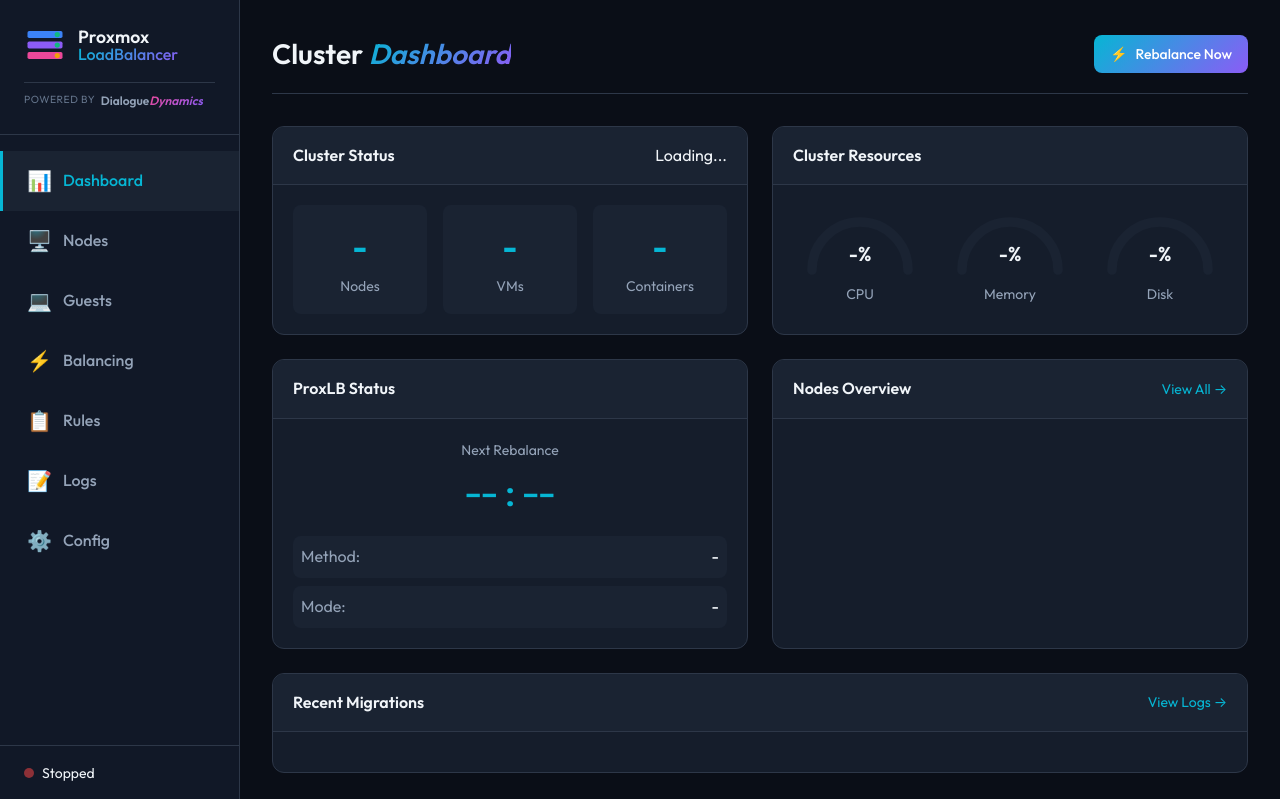
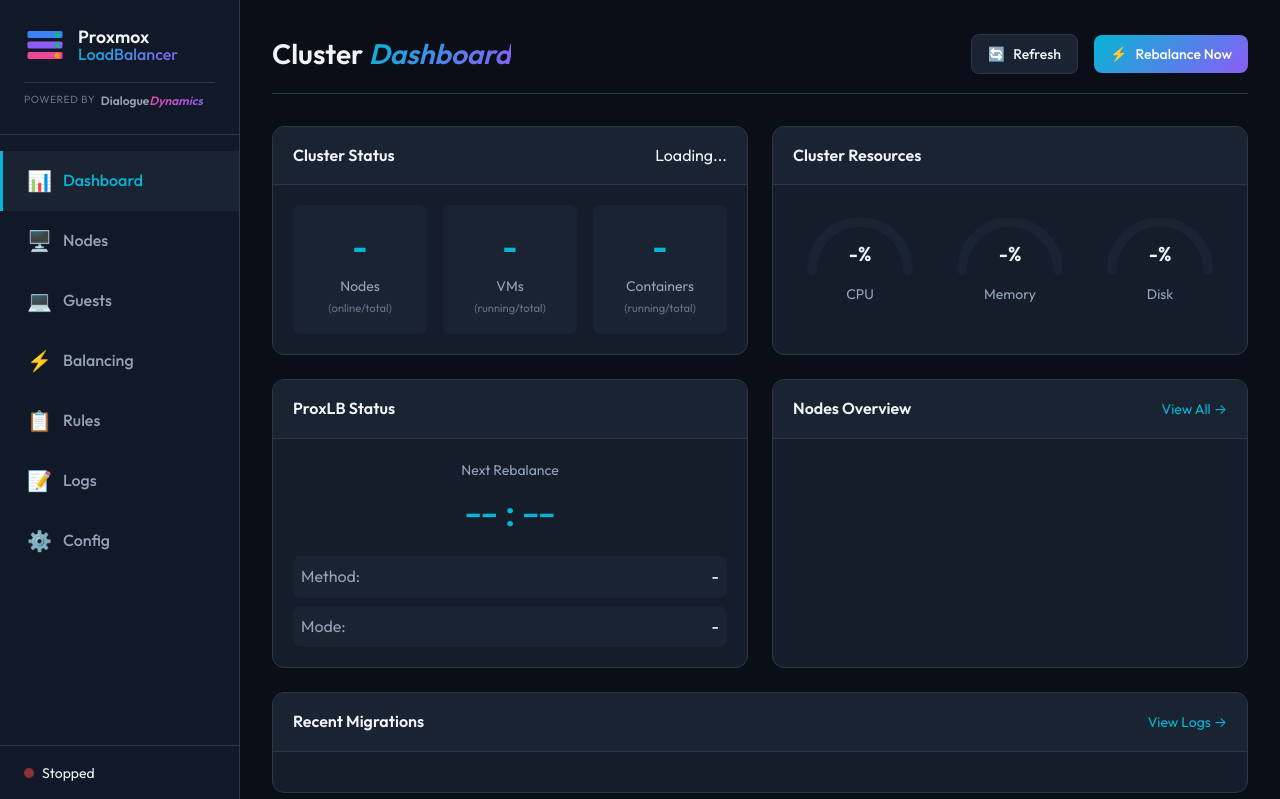
Before and after one commit to DialogueDynamicsAI/Proxmox_LoadBalancing, a FastAPI app: page / in a window 1280 px wide. Shown: the top 799 px of the page. Run offline with FastAPI, Linux system fonts and the light colour scheme.

Commit message:
Add auto-refresh and online/offline VM counts
Dashboard improvements:
- Added Refresh button to dashboard header
- Shows 'Last updated' timestamp
- VM/Container counts now show running/total (e.g. 20/24)
- Node counts show online/total
- Auto-refresh every 15 seconds on dashboard
- Auto-refresh guests and nodes pages every 20 seconds
- Resource gauges reflect only running VMs
- Faster service status refresh (every 10 seconds)

```diff
--- a/proxlb-ui-app/frontend/static/css/style.css
+++ b/proxlb-ui-app/frontend/static/css/style.css
@@ -386,9 +386,28 @@ body {
     color: var(--accent-primary);
 }
 
+.status-value .count-detail {
+    font-size: 1rem;
+    font-weight: 400;
+    color: var(--text-muted);
+}
+
 .status-label {
     font-size: 0.875rem;
     color: var(--text-secondary);
+}
+
+.status-label small {
+    display: block;
+    font-size: 0.7rem;
+    color: var(--text-muted);
+    margin-top: 0.125rem;
+}
+
+.last-refresh {
+    font-size: 0.8rem;
+    color: var(--text-muted);
+    margin-right: 0.5rem;
 }
 
 /* Gauges */
--- a/proxlb-ui-app/frontend/static/js/app.js
+++ b/proxlb-ui-app/frontend/static/js/app.js
@@ -164,6 +164,12 @@ async function loadDashboard() {
     ]);
 }
 
+async function refreshDashboard() {
+    showToast('Refreshing...', 'info');
+    await loadDashboard();
+    showToast('Dashboard updated', 'success');
+}
+
 async function loadClusterStatus() {
     try {
         const data = await apiGet('/cluster');
@@ -171,18 +177,45 @@ async function loadClusterStatus() {
         // Update cluster name
         document.getElementById('cluster-name').textContent = data.cluster_name || 'Cluster';
 
-        // Update counts
-        document.getElementById('node-count').textContent = data.nodes?.total || 0;
-        document.getElementById('vm-count').textContent = data.guests?.vms?.total || 0;
-        document.getElementById('ct-count').textContent = data.guests?.containers?.total || 0;
-
-        // Update gauges
+        // Update node counts
+        const nodeCount = document.getElementById('node-count');
+        if (nodeCount) {
+            nodeCount.innerHTML = `${data.nodes?.online || 0}<span class="count-detail">/${data.nodes?.total || 0}</span>`;
+        }
+
+        // Update VM counts with online/offline breakdown
+        const vmCount = document.getElementById('vm-count');
+        if (vmCount) {
+            const running = data.guests?.vms?.running || 0;
+            const total = data.guests?.vms?.total || 0;
+            vmCount.innerHTML = `${running}<span class="count-detail">/${total}</span>`;
+        }
+
+        // Update container counts with online/offline breakdown
+        const ctCount = document.getElementById('ct-count');
+        if (ctCount) {
+            const running = data.guests?.containers?.running || 0;
+            const total = data.guests?.containers?.total || 0;
+            ctCount.innerHTML = `${running}<span class="count-detail">/${total}</span>`;
+        }
+
+        // Update gauges (only running VMs use resources)
         updateGauge('cpu', data.resources?.cpu?.percent || 0);
         updateGauge('mem', data.resources?.memory?.percent || 0);
         updateGauge('disk', data.resources?.disk?.percent || 0);
 
+        // Update last refresh time
+        updateLastRefreshTime();
+
     } catch (error) {
         showToast('Failed to load cluster status', 'error');
+    }
+}
+
+function updateLastRefreshTime() {
+    const el = document.getElementById('last-refresh');
+    if (el) {
+        el.textContent = `Last updated: ${new Date().toLocaleTimeString()}`;
     }
 }
 
@@ -1730,12 +1763,24 @@ document.getElementById('confirm-modal')?.addEventListener('click', (e) => {
 // ============== Auto Refresh ==============
 
 function startAutoRefresh() {
-    // Refresh dashboard every 30 seconds
+    // Refresh dashboard every 15 seconds
     refreshIntervals.dashboard = setInterval(() => {
         if (currentPage === 'dashboard') {
             loadDashboard();
         }
-    }, 30000);
+    }, 15000);
+
+    // Refresh current page data every 20 seconds
+    refreshIntervals.page = setInterval(() => {
+        switch (currentPage) {
+            case 'nodes':
+                loadNodes();
+                break;
+            case 'guests':
+                loadGuests();
+                break;
+        }
+    }, 20000);
 
     // Refresh service status every 10 seconds
     refreshIntervals.status = setInterval(() => {
--- a/proxlb-ui-app/templates/index.html
+++ b/proxlb-ui-app/templates/index.html
@@ -4,7 +4,7 @@
     <meta charset="UTF-8">
     <meta name="viewport" content="width=device-width, initial-scale=1.0">
     <title>Proxmox LoadBalancer | Dialogue Dynamics AI</title>
-    <link rel="stylesheet" href="/static/css/style.css?v=3">
+    <link rel="stylesheet" href="/static/css/style.css?v=4">
     <link rel="preconnect" href="https://fonts.googleapis.com">
     <link rel="preconnect" href="https://fonts.gstatic.com" crossorigin>
     <link href="https://fonts.googleapis.com/css2?family=JetBrains+Mono:wght@400;500;600&family=Outfit:wght@300;400;500;600;700&display=swap" rel="stylesheet">
@@ -96,6 +96,10 @@
                 <header class="page-header">
                     <h1>Cluster <em>Dashboard</em></h1>
                     <div class="header-actions">
+                        <span class="last-refresh" id="last-refresh"></span>
+                        <button class="btn btn-secondary" onclick="refreshDashboard()">
+                            <span>🔄</span> Refresh
+                        </button>
                         <button class="btn btn-primary" onclick="triggerRebalance()">
                             <span>⚡</span> Rebalance Now
                         </button>
@@ -113,15 +117,15 @@
                             <div class="status-grid">
                                 <div class="status-item">
                                     <span class="status-value" id="node-count">-</span>
-                                    <span class="status-label">Nodes</span>
+                                    <span class="status-label">Nodes <small>(online/total)</small></span>
                                 </div>
                                 <div class="status-item">
                                     <span class="status-value" id="vm-count">-</span>
-                                    <span class="status-label">VMs</span>
+                                    <span class="status-label">VMs <small>(running/total)</small></span>
                                 </div>
                                 <div class="status-item">
                                     <span class="status-value" id="ct-count">-</span>
-                                    <span class="status-label">Containers</span>
+                                    <span class="status-label">Containers <small>(running/total)</small></span>
                                 </div>
                             </div>
                         </div>
@@ -914,6 +918,6 @@
         </div>
     </div>
 
-    <script src="/static/js/app.js?v=3"></script>
+    <script src="/static/js/app.js?v=4"></script>
 </body>
 </html>
```
